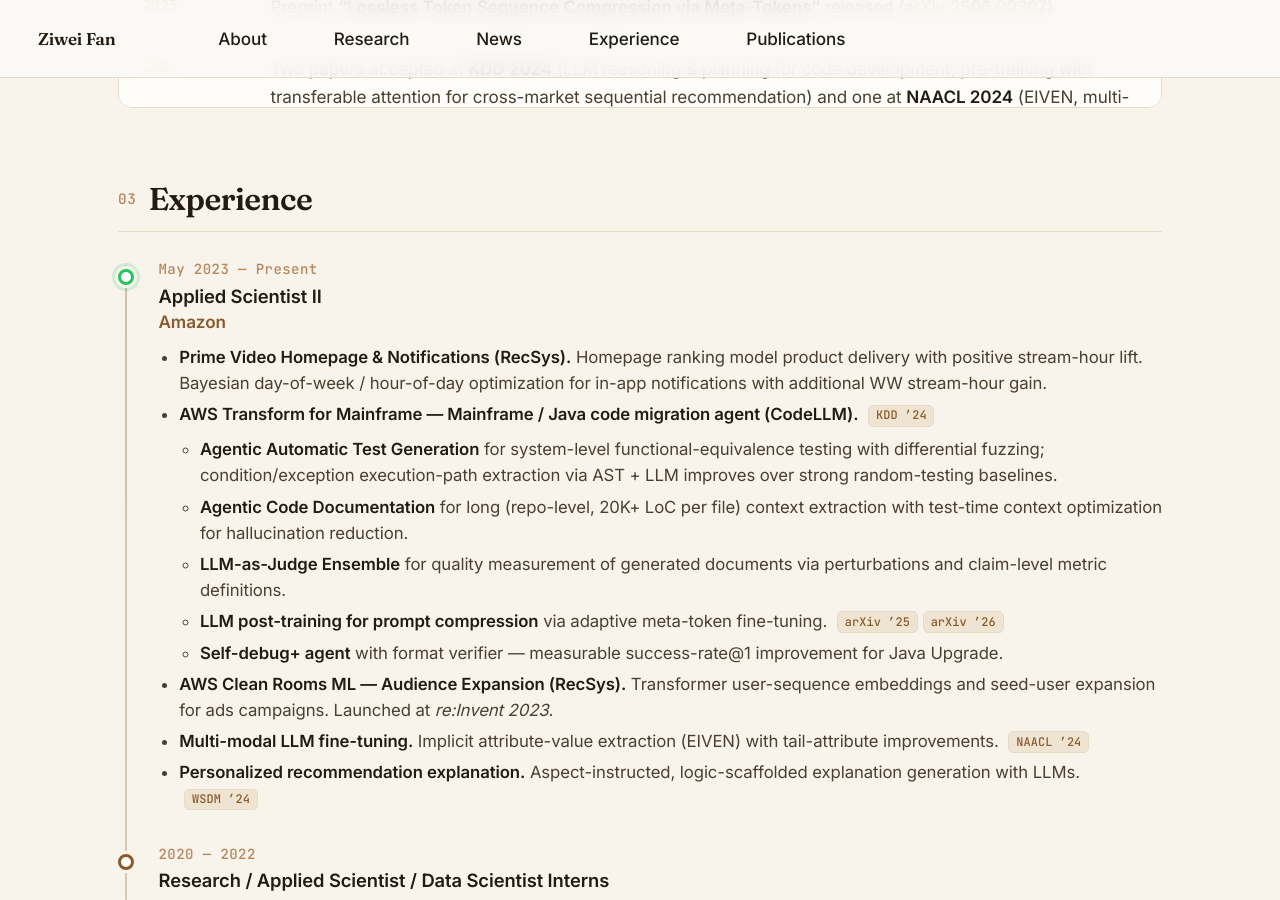
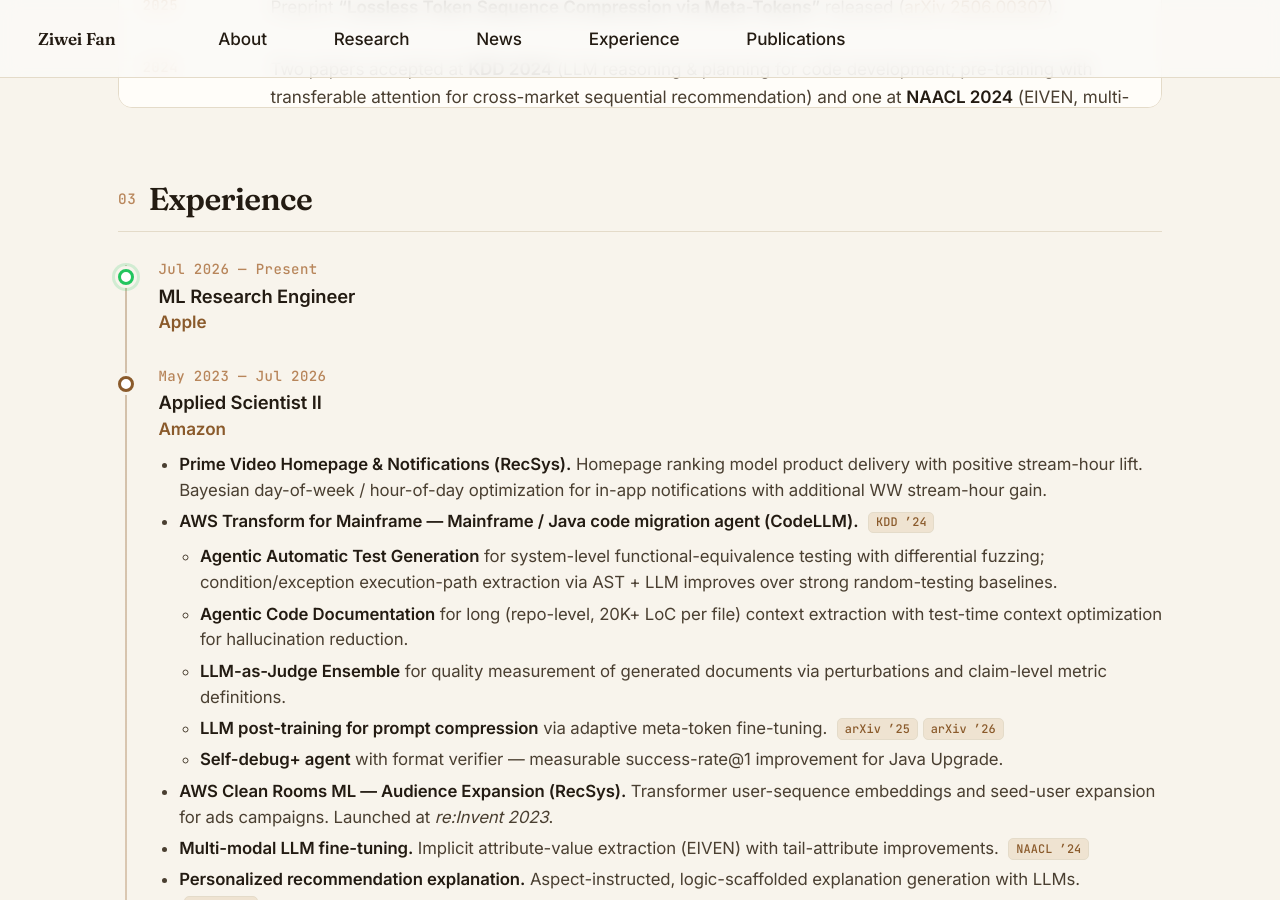
Before and after one commit to ziwei-fan/ziwei-fan.github.io, a Jekyll site: the page built from _pages/about.md, in a window 1280 px wide and 900 px high, scrolled down 1525 px. Built offline with Jekyll 4.4.1, drawn with Linux system fonts in a browser that asks for light colours; some of the changed text lies outside the part shown.

Commit message:
Update current role: ML Research Engineer at Apple
Add Apple (Jul 2026 — Present) as the current timeline entry, close out
Amazon (May 2023 — Jul 2026), and update the hero headline, meta
description, and config bio/employer accordingly.

Co-Authored-By: Claude Opus 4.8 <noreply@anthropic.com>

```diff
--- a/_config.yml
+++ b/_config.yml
@@ -10,7 +10,7 @@ locale                   : "en-US"
 title                    : "Ziwei Fan"
 title_separator          : "-"
 name                     : &name "Ziwei Fan"
-description              : &description "Applied Scientist II at Amazon. Research in LLMs for code, personalized generation, and recommender systems."
+description              : &description "ML Research Engineer at Apple. Research in LLMs for code, personalized generation, and recommender systems."
 url                      : https://ziwei-fan.github.io # the base hostname & protocol for your site e.g. "https://mmistakes.github.io"
 baseurl                  : "" # the subpath of your site, e.g. "/blog"
 repository               : "ziwei-fan.github.io"
@@ -82,9 +82,9 @@ analytics:
 author:
   name             : "Ziwei Fan"
   avatar           : "profile.jpeg"
-  bio              : "Applied Scientist II @ Amazon. Ph.D. in CS from University of Illinois Chicago."
+  bio              : "ML Research Engineer @ Apple. Ph.D. in CS from University of Illinois Chicago."
   location         :
-  employer         : "Amazon"
+  employer         : "Apple"
   pubmed           :
   googlescholar    : "https://scholar.google.com/citations?user=4Dgorp0AAAAJ&hl=en"
   email            : "ziweifan1224@gmail.com"
--- a/_pages/about.md
+++ b/_pages/about.md
@@ -2,7 +2,7 @@
 layout: archive
 permalink: /
 title: "Ziwei Fan"
-excerpt: "Applied Scientist II at Amazon. Research in LLMs for code, personalized generation, and recommender systems."
+excerpt: "ML Research Engineer at Apple. Research in LLMs for code, personalized generation, and recommender systems."
 author_profile: false
 classes: zf-single-page
 redirect_from:
@@ -26,7 +26,7 @@ redirect_from:
     <div class="zf-hero__intro">
       <h1 class="zf-hero__name">Ziwei Fan</h1>
       <p class="zf-hero__role">
-        Applied Scientist II at <span class="zf-org">Amazon</span> &nbsp;·&nbsp; Ph.D. in Computer Science, University of Illinois Chicago
+        ML Research Engineer at <span class="zf-org">Apple</span> &nbsp;·&nbsp; Ph.D. in Computer Science, University of Illinois Chicago
       </p>
       <p class="zf-hero__blurb">
         I build intelligent systems for <strong>personalization & recommendation</strong> and
@@ -145,7 +145,13 @@ redirect_from:
   <div class="zf-timeline">
 
     <div class="zf-tl-item current">
-      <div class="zf-tl-when">May 2023 — Present</div>
+      <div class="zf-tl-when">Jul 2026 — Present</div>
+      <h3 class="zf-tl-role">ML Research Engineer</h3>
+      <p class="zf-tl-org"><span class="zf-org-name">Apple</span></p>
+    </div>
+
+    <div class="zf-tl-item">
+      <div class="zf-tl-when">May 2023 — Jul 2026</div>
       <h3 class="zf-tl-role">Applied Scientist II</h3>
       <p class="zf-tl-org"><span class="zf-org-name">Amazon</span></p>
       <ul>
```
